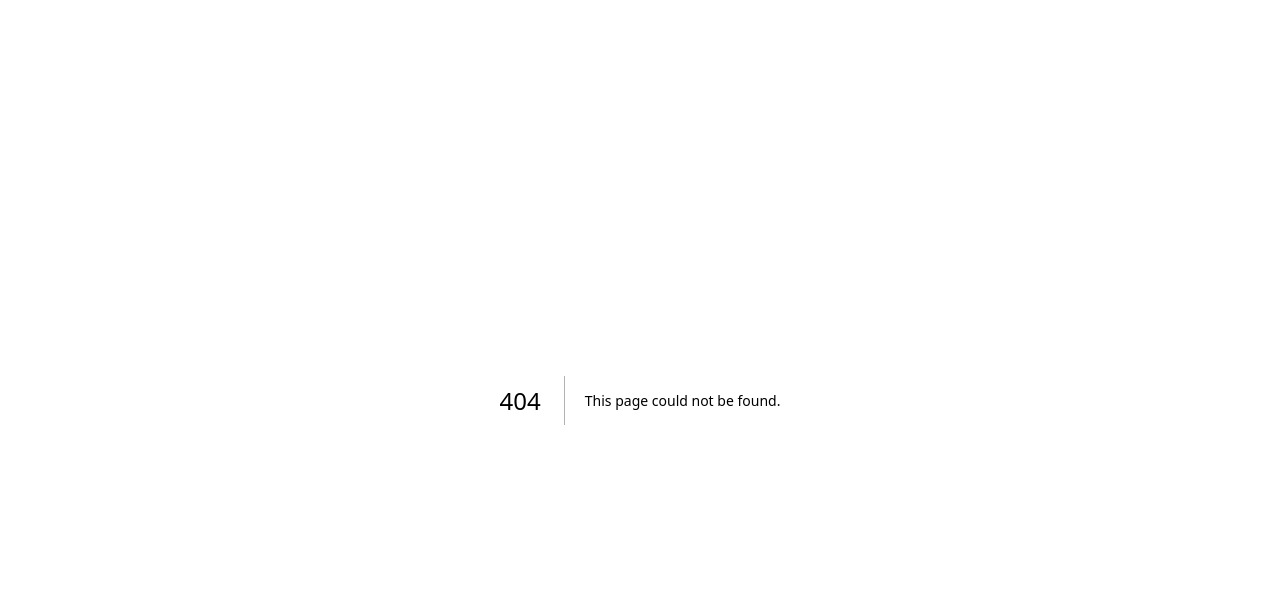
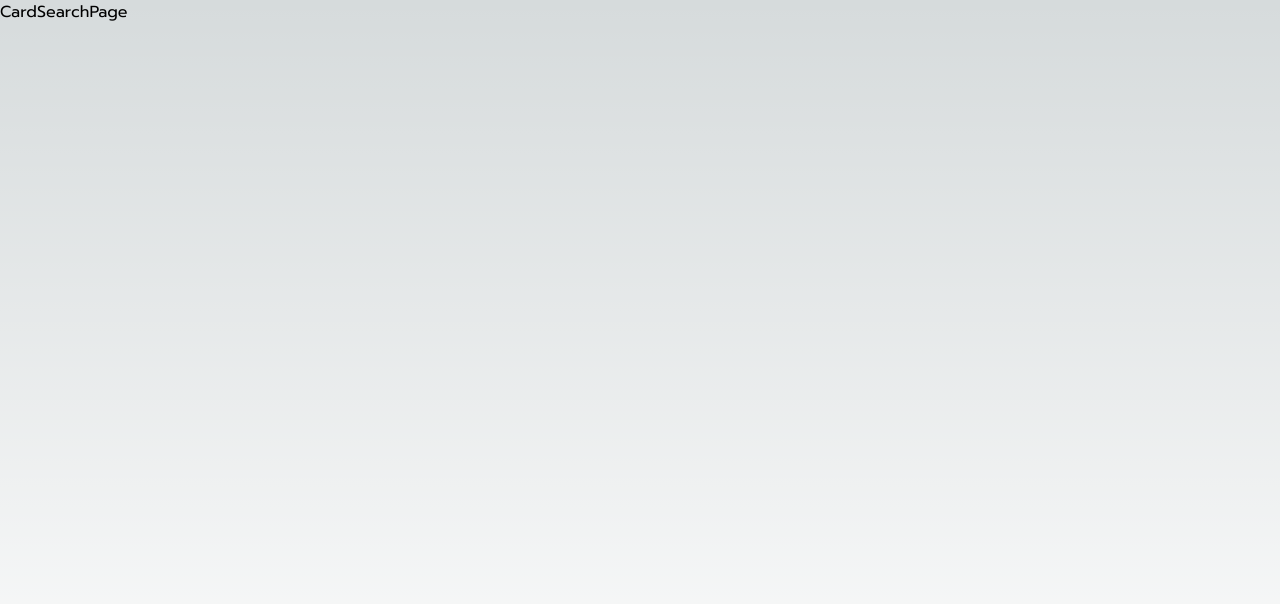
Before and after one commit to BattleOfTalingchan/bot-front, a Next.js app: page /cardlist/cardsearch in a window 1280 px wide. Before the commit this address had no page. Shown: the top 604 px of the page. Built offline with nearby package versions, Linux system fonts and the light colour scheme.

Commit message:
feat: layout of repo

```diff
--- /dev/null
+++ b/src/app/cardlist/cardsearch/_components/Card.tsx
@@ -0,0 +1,3 @@
+export default function Card() {
+  return <div>Card</div>
+}
--- /dev/null
+++ b/src/app/cardlist/cardsearch/page.tsx
@@ -0,0 +1,7 @@
+export const dynamic = 'force-dynamic'
+
+export default function CardSearchPage() {
+  return (
+    <div>CardSearchPage</div>
+  )
+}
--- /dev/null
+++ b/src/app/cardlist/page.tsx
@@ -0,0 +1,7 @@
+export const dynamic = 'force-dynamic'
+
+export default function CardListPage() {
+  return (
+    <div>CardListPage</div>
+  )
+}
--- a/src/app/layout.tsx
+++ b/src/app/layout.tsx
@@ -1,22 +1,35 @@
-import type { Metadata } from "next";
-import { Inter } from "next/font/google";
-import "./globals.css";
+import type { Metadata } from 'next'
+import { Prompt, Sarabun } from 'next/font/google'
+import './globals.css'
 
-const inter = Inter({ subsets: ["latin"] });
+// const inter = Inter({ subsets: ['latin'] })
+
+const sarabun = Sarabun({
+  preload: true,
+  weight: ['400', '500', '700'],
+  subsets: ['latin', 'thai'],
+  variable: '--font-sarabun',
+})
+
+const prompt = Prompt({
+  preload: true,
+  weight: ['400', '500', '700'],
+  subsets: ['latin', 'thai'],
+  variable: '--font-prompt',
+})
 
 export const metadata: Metadata = {
-  title: "Create Next App",
-  description: "Generated by create next app",
-};
+  title: 'Battle of Talingchan',
+  description: 'Battle of Talingchan',
+}
 
-export default function RootLayout({
-  children,
-}: Readonly<{
-  children: React.ReactNode;
-}>) {
+export default function RootLayout({ children }: { children: React.ReactNode }) {
   return (
+    // <html lang="en">
+    // <body className={inter.className}>{children}</body>
+    // </html>
     <html lang="en">
-      <body className={inter.className}>{children}</body>
+    <body className={`${prompt.className} ${sarabun.variable} min-h-screen`}>{children}</body>
     </html>
-  );
+  )
 }
--- a/src/app/page.tsx
+++ b/src/app/page.tsx
@@ -4,7 +4,7 @@ export const dynamic = 'force-dynamic'
 
 export default function Home() {
   return (
-    <main className="h-screen w-screen">
+    <main>
       <MainPage />
     </main>
   )
```
